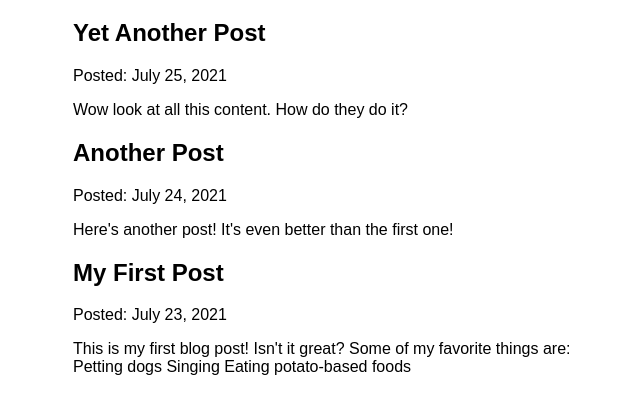
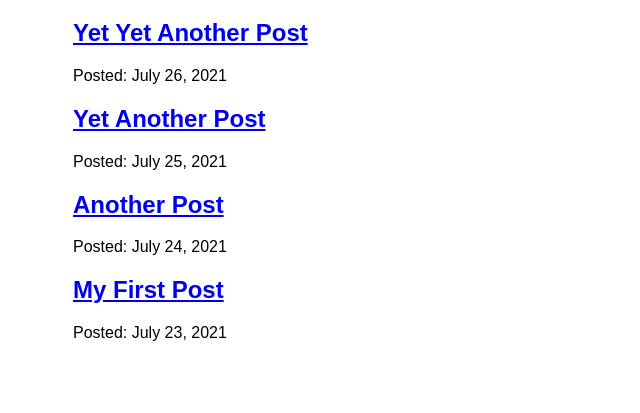
Before and after one commit to deuxpartout/my-first-gatsby-site, a Gatsby site: page /blog in a window 1280 px wide. Shown: the part 157-570 px from the top of the page, without its empty margins (317-957 px from the left). Built offline with nearby package versions, Linux system fonts and the light colour scheme; Gatsby itself is replaced by a stand-in of ours.

Commit message:
Finished Gatsby Tutorial Part 6

```diff
--- /dev/null
+++ b/blog/yet-yet-another-post.mdx
@@ -0,0 +1,7 @@
+---
+title: "Yet Yet Another Post"
+date: "2021-07-26"
+slug: "yet-yet-another-post"
+---
+
+Wow look at all this content. How do they do it?
--- a/src/pages/blog.js
+++ b/src/pages/blog/index.js
@@ -1,7 +1,7 @@
 import * as React from 'react'
-import { graphql } from 'gatsby'
-import Layout from '../components/layout'
-import Seo from '../components/seo'
+import { Link, graphql } from 'gatsby'
+import Layout from '../../components/layout'
+import Seo from '../../components/seo'
 
 const BlogPage = ({ data }) => {
     return (
@@ -9,9 +9,12 @@
       {
         data.allMdx.nodes.map((node) => (
           <article key={node.id}>
-            <h2>{node.frontmatter.title}</h2>
+            <h2>
+              <Link to={`/blog/${node.frontmatter.slug}`}>
+                {node.frontmatter.title}
+              </Link>
+            </h2>
             <p>Posted: {node.frontmatter.date}</p>
-            <p>{node.excerpt}</p>
           </article>
         ))
       }
@@ -26,9 +29,9 @@
         frontmatter {
           date(formatString: "MMMM D, YYYY")
           title
+          slug
         }
         id
-        excerpt
       }
     }
   }
```
Also changed, not shown: src/pages/blog/{mdx.frontmatter__slug}.js (added, +28 -0 lines), 1 other file.
